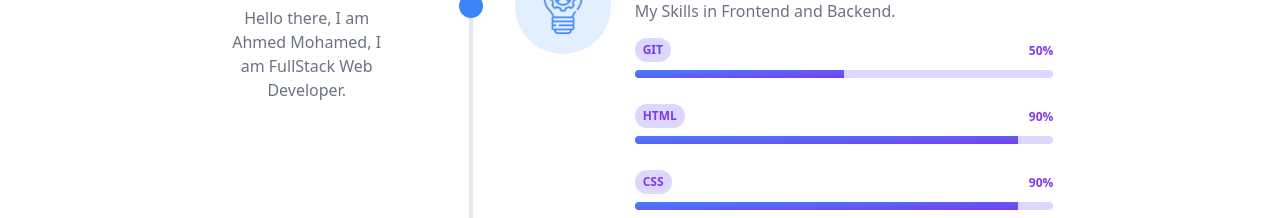
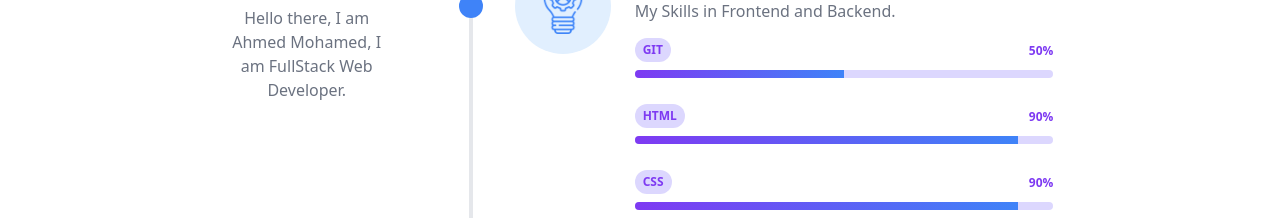
Before and after one commit to ahmedmohmd/my-personal-website, a React (Create React App) app: page /about in a window 1280 px wide. Shown: the part 582-800 px from the top of the page. Built offline with nearby package versions, Linux system fonts and the light colour scheme.

Commit message:
edit progres bar colors

```diff
--- a/src/components/about/ProgressBar.jsx
+++ b/src/components/about/ProgressBar.jsx
@@ -18,7 +18,7 @@ function ProgressBar({ skillName, progress, width }) {
         <div
           className={
             width +
-            " shadow-none flex flex-col text-center whitespace-nowrap text-white justify-center bg-gradient-to-br from-blue-500 to-purple-600"
+            " shadow-none flex flex-col text-center whitespace-nowrap text-white justify-center bg-gradient-to-l from-blue-500 to-purple-600"
           }
         ></div>
       </div>
```
